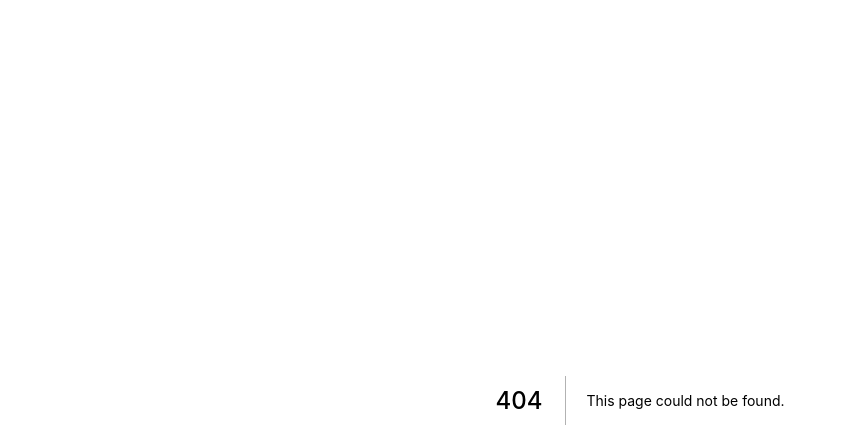
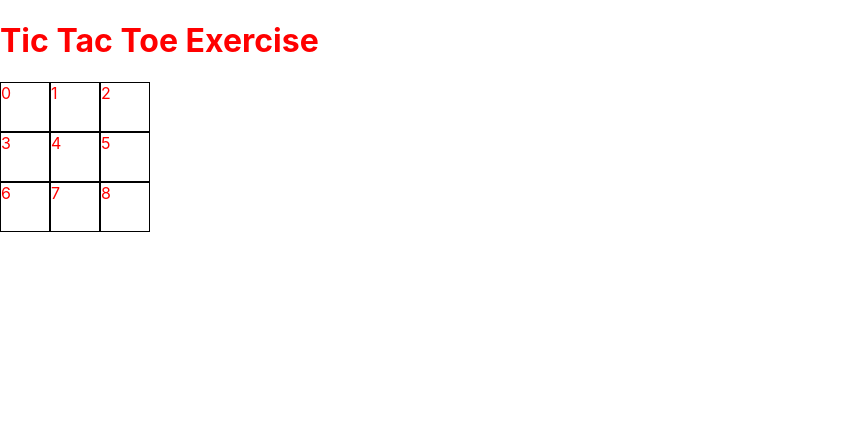
Before and after one commit to sh3lbsd/react-portfolio, a Next.js app: page /about in a window 1280 px wide. Before the commit this address had no page. Shown: the top 448 px of the page, without its empty margins (0-847 px from the left). Built offline with nearby package versions, Linux system fonts and the light colour scheme.

Commit message:
starting tic tac toe exercise using react

```diff
--- /dev/null
+++ b/pages/about.js
@@ -0,0 +1,31 @@
+import styles from '../styles/about.module.css'
+
+
+function Board() {
+return <div className={styles.board}>
+    <Square value={0}></Square>
+    <Square value={1}></Square>
+    <Square value={2}></Square>
+    <Square value={3}></Square>
+    <Square value={4}></Square>
+    <Square value={5}></Square>
+    <Square value={6}></Square>
+    <Square value={7}></Square>
+    <Square value={8}></Square>
+
+    </div>
+}
+
+function Square({value}) {
+return <div className={styles.square}>{value}
+</div>
+}
+
+export default function Home() {
+return <div className={styles.page}>
+    <h1>
+    Tic Tac Toe Exercise
+    </h1>
+    <Board></Board>
+    </div>
+}
--- a/pages/index.js
+++ b/pages/index.js
@@ -12,6 +12,7 @@ export default function Home() {
       </Head>
 
       <main className={styles.main}>
+        <a href="/about"> About </a>
         <h1 className={styles.title}>
           Welcome to <a href="https://nextjs.org">Next.js!</a>
         </h1>
--- /dev/null
+++ b/styles/about.module.css
@@ -0,0 +1,13 @@
+.page {
+    color: red
+}
+
+.board {
+display: grid;
+grid-template-rows: 50px 50px 50px;
+grid-template-columns: 50px 50px 50px;
+}
+
+.square {
+    border: 1px solid black;
+}
```
